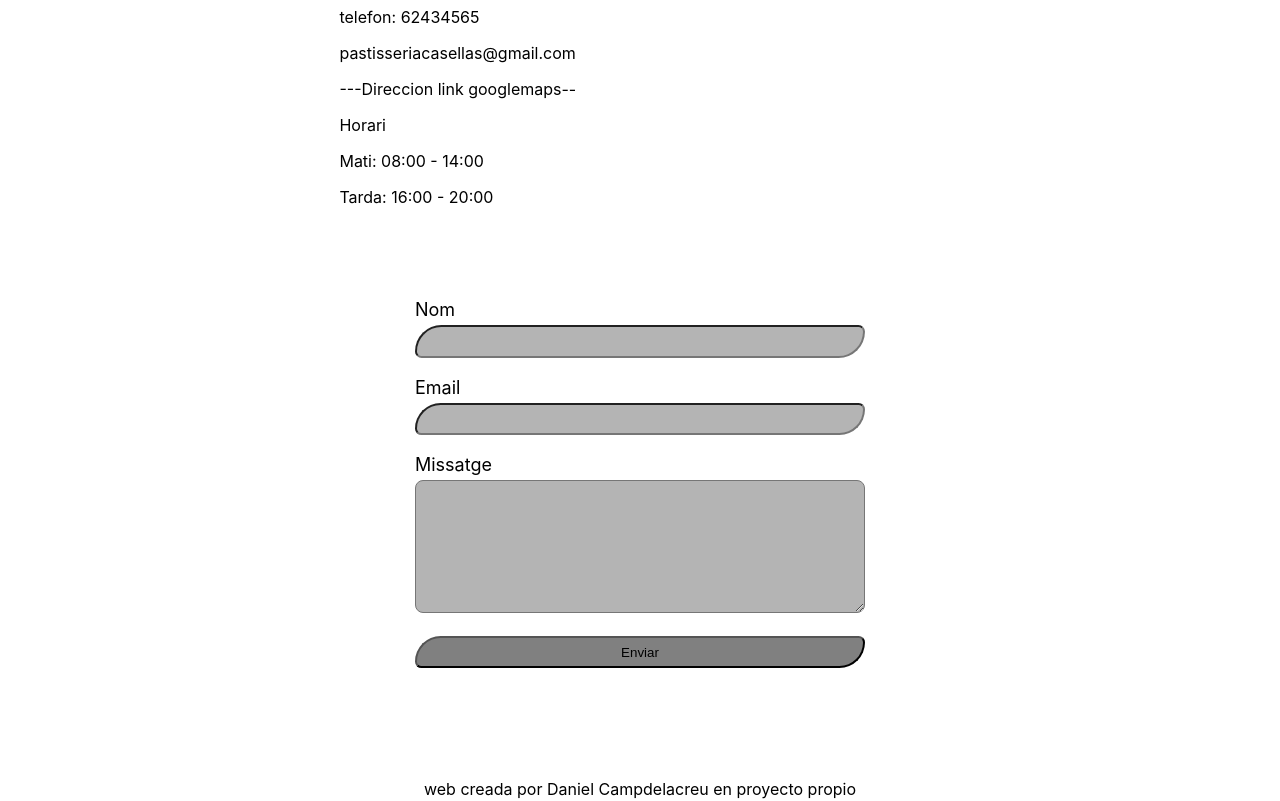
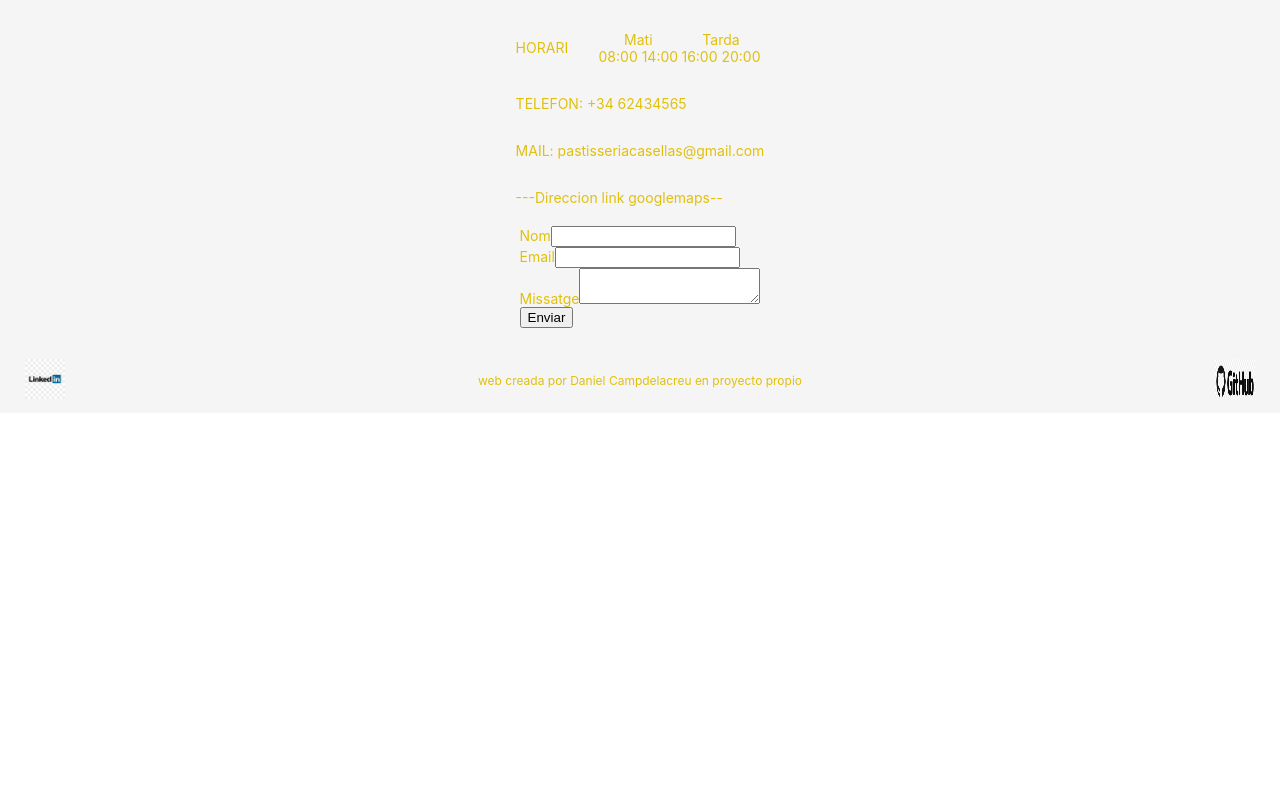
Before and after one commit to danicampdelacreu/pasteleria-casellas_react.js, a React (Create React App) app: page /repost in a window 1280 px wide. Shown: the part 3880-4681 px from the top of the page. After the commit the page ends 4293 px from the top, so only its background shows below. Built offline with nearby package versions, Linux system fonts and the light colour scheme.

Commit message:
Footer Css jsx

```diff
--- a/src/components/footer/Footer.css
+++ b/src/components/footer/Footer.css
@@ -1,70 +1,46 @@
+/* NuevoFooter.css */
+
 .footerGeneral {
+    font-size: 14px;
+    background-color: #f5f5f5;
     display: flex;
     flex-direction: column;
+    justify-content: center;
     align-items: center;
-    justify-content: center;
+    padding: 20px;
+    color: rgb(224, 192, 12);
 }
 
-.footerGeneral img {
-    height: 90px;
-    width: 90px
+
+
+.footerContacto p, .footerHorario, .footerTelefon, .footerCorreo, .footerDireccio{
+    width: 100%;
+    display: flex;
+    justify-content:column;
+    align-items: center;
+    background-color: #f5f5f5; /* Gris más claro */
+    color: rgb(224, 192, 12); /* Texto dorado */
+    margin: 10px 0;
+    text-align: center;
 }
 
-.contacto {
-    background-color: white;
-    padding: 2cm;
+.footerLinkDani {
+    font-size: 12px;
+    width:100%;
+    height: 5px;
     display: flex;
-    flex-direction: column;
+    justify-content: space-between;
     align-items: center;
-    justify-content: center;
-    font-size: 18px;
-    border-top: white 1px solid;
+    text-align: center;
+    margin-top: 40px; /* Agregamos margen superior para separarlo de los anteriores */
+    background-color: #f5f5f5; /* Fondo blanco */
+    padding: 10px; /* Espaciado interno */
+    color:rgb(224, 192, 12); /* Texto dorado */
 }
 
-/* Estilos para cada elemento dentro del formulario */
-.contacto-name,
-.contacto-email,
-.contacto-message,
-.contacto-submit {
-    margin-bottom: 0.5cm;
-    width: 100%;
-
+/* Añadimos estilos para las imágenes */
+.linkedin, .github {
+    width: 40px;
+    height: 40px;
+    padding: 5px;
 }
-
-/* Estilos para etiquetas (labels) */
-.contacto label {
-    color: black;
-    display: block;
-    margin-bottom: 5px;
-}
-
-/* Estilos para inputs y textarea */
-.contacto input,
-.contacto textarea {
-    width: 450px;
-    padding: 0.5em;
-    box-sizing: border-box;
-    background-color: rgba(128, 128, 128, 0.587);
-    border-radius: 80px 20px;
-    text-align: center;
-    color: white;
-}
-
-.contacto textarea[name="message"] {
-    height: 10em;
-    /* Definimos una altura de 10em para el textarea del mensaje */
-    border-radius: 8px
-}
-
-/* Estilos para el botón de envío */
-.contacto-submit input[type="submit"] {
-    background-color: gray;
-    color: black;
-    cursor: pointer;
-    border-radius: 80px 20px;
-}
-
-/* Estilos para el botón de envío al pasar el ratón */
-.contacto-submit input[type="submit"]:hover {
-    background-color: #45a049;
-}
--- a/src/components/footer/Footer.jsx
+++ b/src/components/footer/Footer.jsx
@@ -38,21 +38,26 @@ export default function Footer() {
     return (
         <div className='footerGeneral'>
             <div className='footerContacto'>
+                <div className='footerHorario'>
+                    <p>HORARI</p>
+                    <p>Mati <br /> 08:00 14:00</p>
+                    <p>Tarda <br /> 16:00  20:00</p>
+                </div>
                 <div className='footerTelefon'>
-                    <p>telefon: 62434565</p>
+                    <p>TELEFON: +34 62434565</p>
                 </div>
                 <div className='footerCorreo'>
-                    <p>pastisseriacasellas@gmail.com</p>
+
+                    <p>MAIL: pastisseriacasellas@gmail.com</p>
                 </div>
-                <div className='footeDireccio'>
+                <div className='footerDireccio'>
+
                     <p>---Direccion link googlemaps--</p>
                 </div>
-                <div className='footerHorario'>
-                    <p>Horari</p>
-                    <p>Mati: 08:00 - 14:00</p>
-                    <p>Tarda: 16:00 - 20:00</p>
+
             </div>
-                <div className="contacto">
+
+            <div className="footerMensaje">
                 <form ref={form} onSubmit={sendEmail}>
                     <div className="contacto-name">
                         <label>Nom</label>
@@ -71,24 +76,25 @@ export default function Footer() {
                     </div>
                 </form>
             </div>
-            </div>
+
             <div className='footerLinkDani'>
-                <p>
-                    web creada por Daniel Campdelacreu en proyecto propio
-                </p>
+
                 <div className='footerLinkedin'>
                     <a href=
                         "https://linkedin.com/in/danicampdelacreu-developer">
                         <img class='linkedin' src={linkedin} />
                     </a>
                 </div>
-
+                <p>
+                    web creada por Daniel Campdelacreu en proyecto propio
+                </p>
                 <div className='footerGithub'>
                     <a href=
                         "https://github.com/danicampdelacreu">
                         <img class='github' src={github} />
                     </a>
                 </div>
+
             </div>
         </div>
     );
```
Lines whose indentation alone changed are shown as unchanged.
